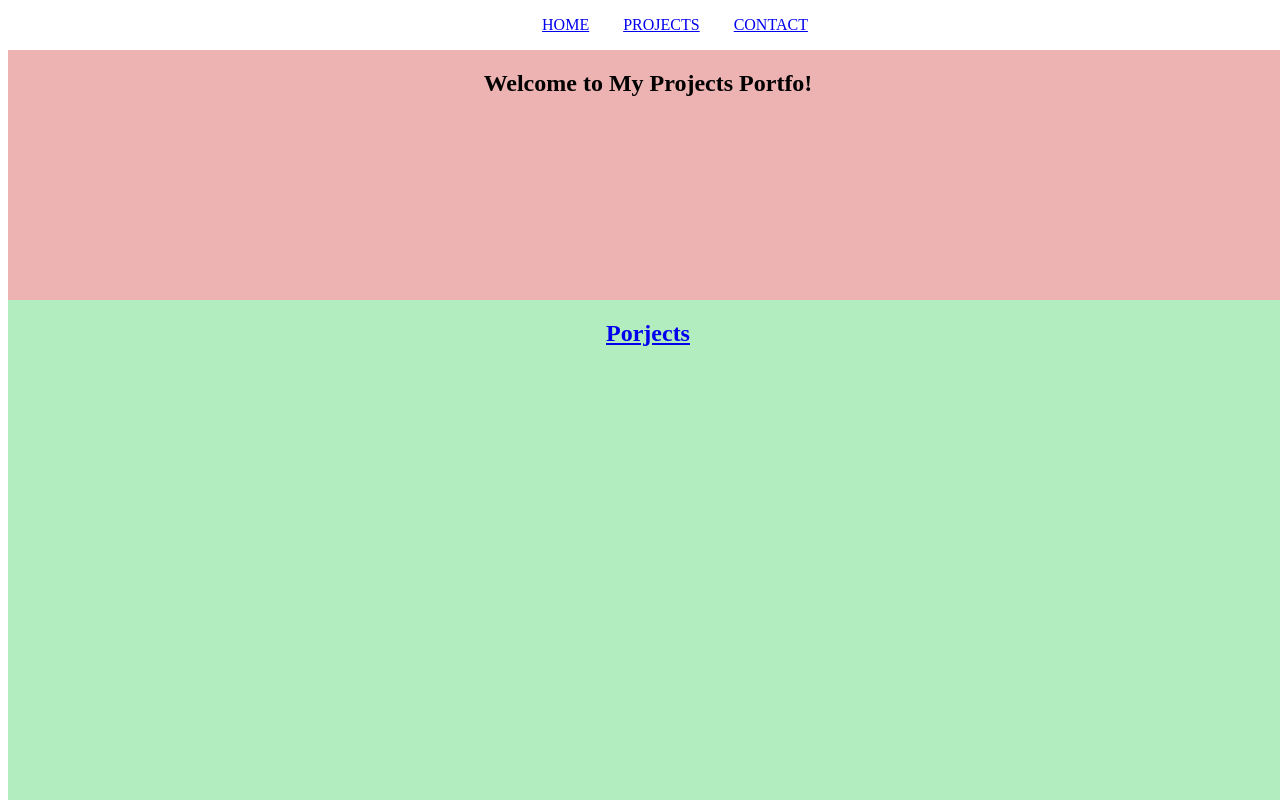
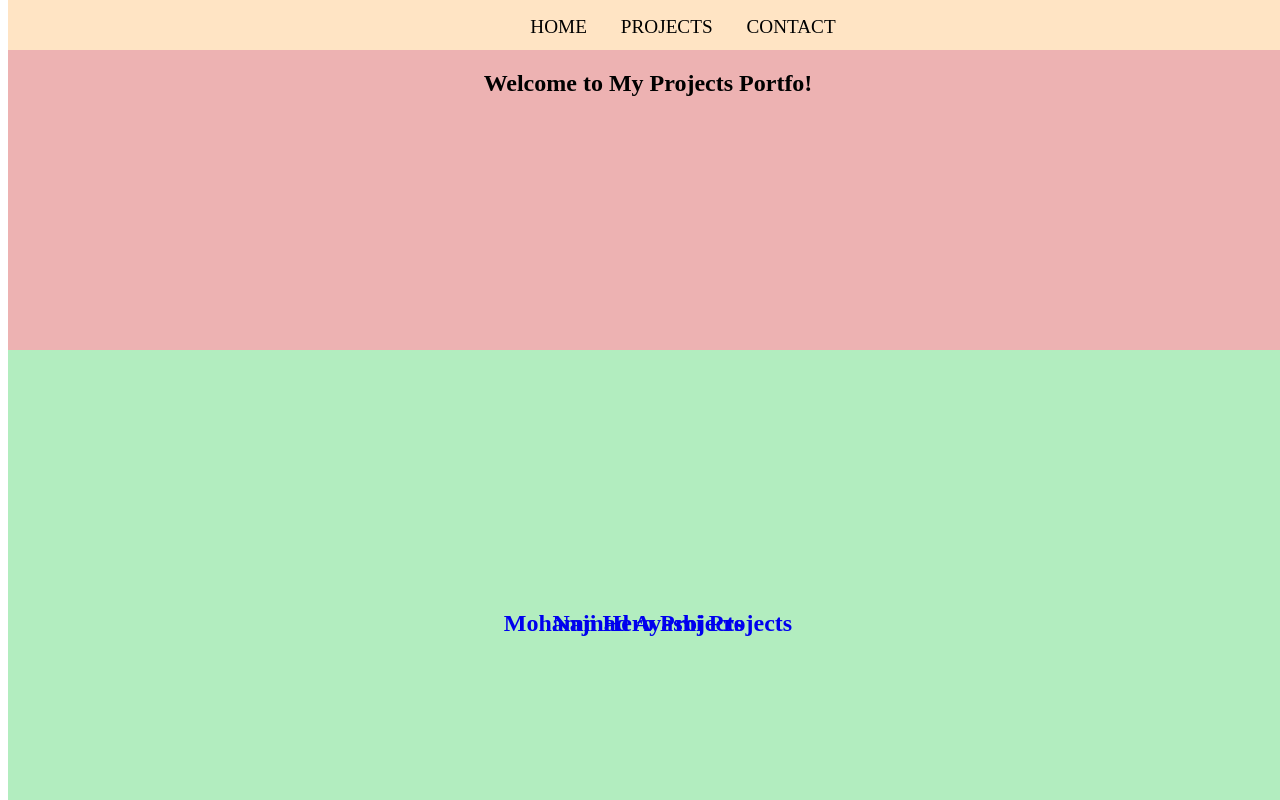
Before and after one commit to MohammadXroid/NajiHero-TODO, a plain HTML site: page index.html in a window 1280 px wide. Shown: the top 800 px of the page. Drawn offline with Linux system fonts and the light colour scheme.

Commit message:
Add more styles

```diff
--- a/css/style.css
+++ b/css/style.css
@@ -1,5 +1,9 @@
+body {
+  overflow-x: hidden;
+}
 #welcome-section {
   position: absolute;
+  top: 50px;
   width: 100%;
   height: 300px;
   background-color: rgb(237, 178, 178);
@@ -12,7 +16,7 @@
 
 #projects-section {
   position: absolute;
-    top: 300px;
+  top: 350px;
   width: 100%;
   height: 500px;
   background-color: rgb(178, 237, 191);
@@ -21,7 +25,7 @@
 #contact-section {
   position: absolute;
   width: 100%;
-    top: 800px;
+  top: 850px;
   height: 500px;
   background-color: rgb(74, 178, 74);
 }
@@ -38,8 +42,51 @@
   cursor: pointer;
 }
 
-  #projects-section .project-title {
+#nav-li a {
+  font-size: 1.5vw;
+  color: black;
+  text-decoration: none;
+}
+
+#nav-li :hover {
+  color: brown;
+}
+
+.project-title {
+  position: relative;
+  width: 100%;
+  height: 100%;
+  text-align: center;
+}
+
+.margin1{
+    margin-top: 10px;
+}
+
+#projects-section .project-title h1 {
+  position: absolute;
+  left: 0;
+  right: 0;
+  top: 50%;
+  margin-top: 10px;
+  text-align: center;
+}
+
+#projects-section .project-title h1 a {
   text-decoration: none;
   cursor: pointer;
+}
+
+#welcome-title {
   text-align: center;
 }
+
+#navbar {
+  position: fixed;
+  top: 0;
+  height: 50px;
+  max-height: 50px;
+  width: 100%;
+  z-index: 9999;
+  background-color: bisque;
+}
--- a/index.html
+++ b/index.html
@@ -20,7 +20,8 @@
 
     <section id="projects-section">
       <div class="project-title">
-        <h1><a href="https://github.com/MohammadXroid">Porjects</a></h1>
+        <h1><a href="https://github.com/naji-97">Naji Hero Projects</a></h1>
+        <h1 class="margin1"><a href="https://github.com/MohammadXroid">Mohammad Ayashi Projects</a></h1>
       </div>
     </section>
     <section id="contact-section">
```
Lines whose indentation alone changed are shown as unchanged.
